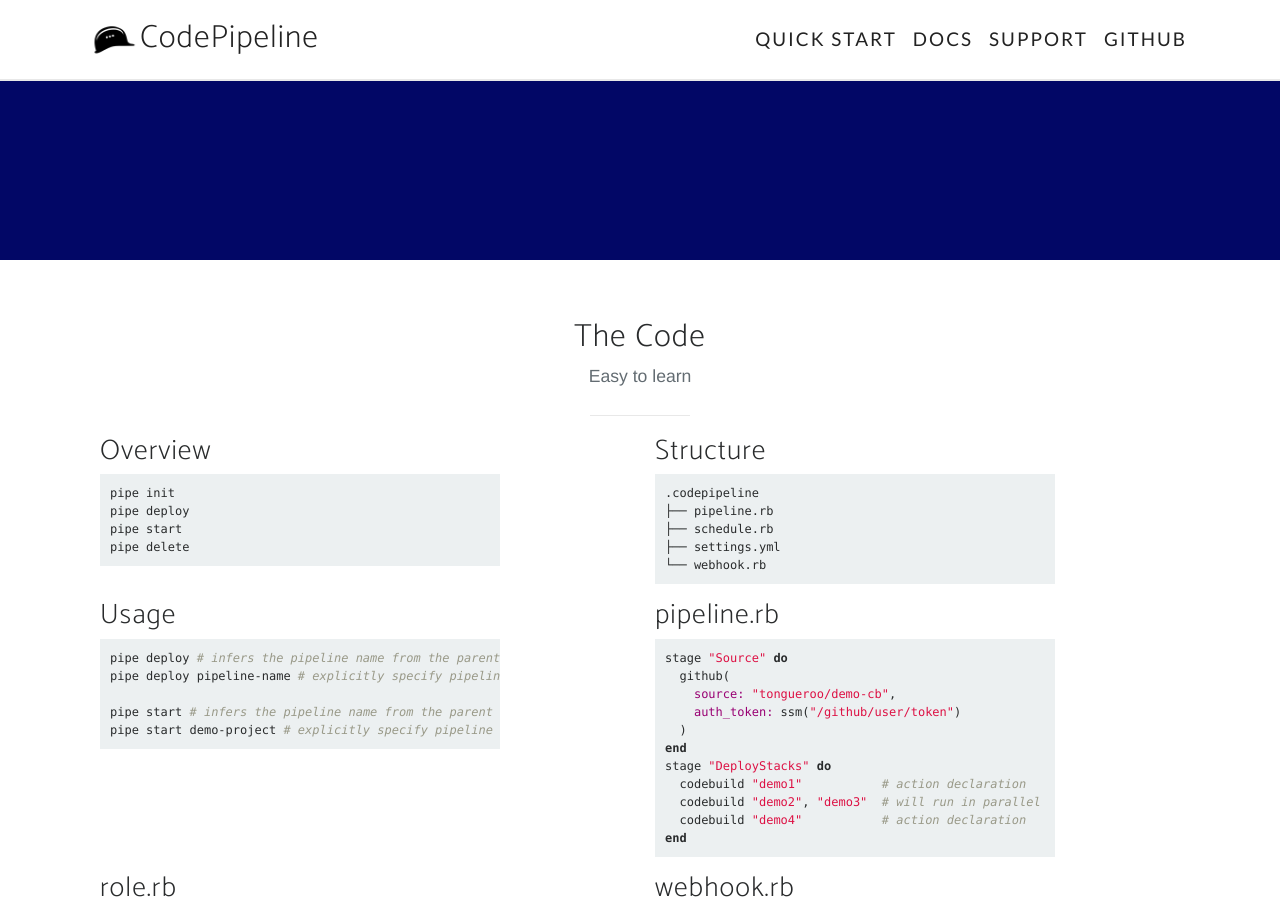
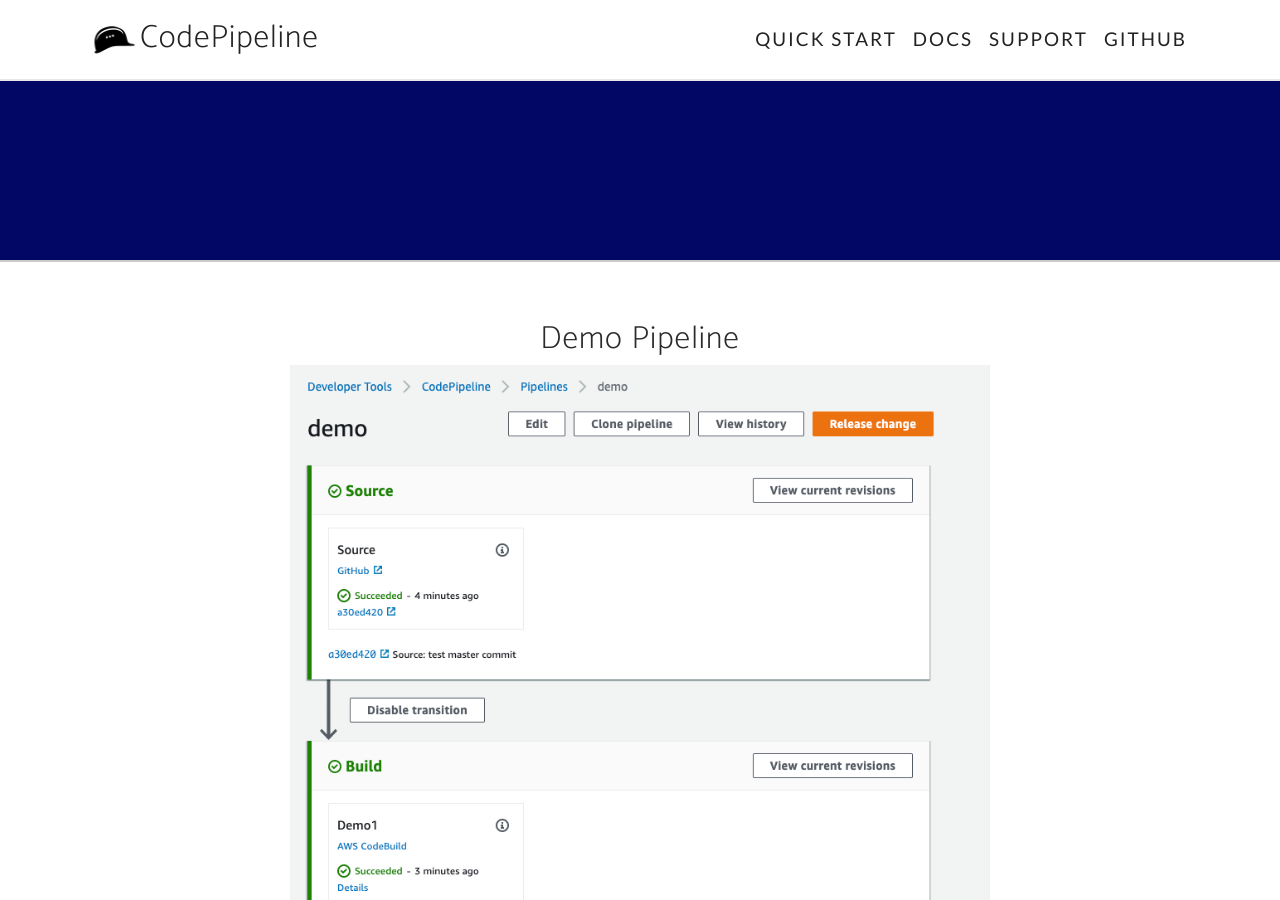
Before and after one commit to boltops-tools/pipedream, a Jekyll site: the page built from docs/index.html, in a window 1280 px wide and 900 px high, scrolled down 640 px. Built offline with Jekyll 4.4.1, drawn with Linux system fonts in a browser that asks for light colours; some web fonts are replaced.

Commit message:
update docs

```diff
--- /dev/null
+++ b/docs/_includes/example.html
@@ -0,0 +1,12 @@
+<section id="timeline">
+    <div class="container">
+        <div class="row">
+            <div class="col-lg-12 text-center">
+                <h2 class="section-heading">Demo Pipeline</h2>
+            </div>
+        </div>
+        <div class="row justify-content-center project-pipeline-splash">
+            <img src="/img/docs/multiple-codebuild-projects-pipeline.png" />
+        </div>
+    </div>
+</section>
--- a/docs/_sass/_main.scss
+++ b/docs/_sass/_main.scss
@@ -362,3 +362,9 @@
   margin: 0 0 24px;
   border-left: 5px solid #eee;
 }
+
+.project-pipeline-splash {
+  img {
+    max-width: 700px;
+  }
+}
--- a/docs/index.html
+++ b/docs/index.html
@@ -22,6 +22,8 @@
         </div>
     </header>
 
+    {% include example.html %}
+
     {% include commands.html %}
 
     <section class="cta">
```
